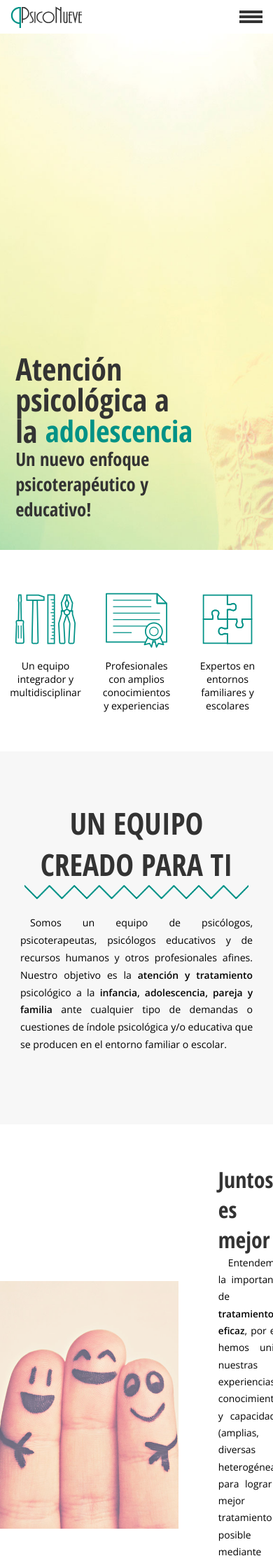
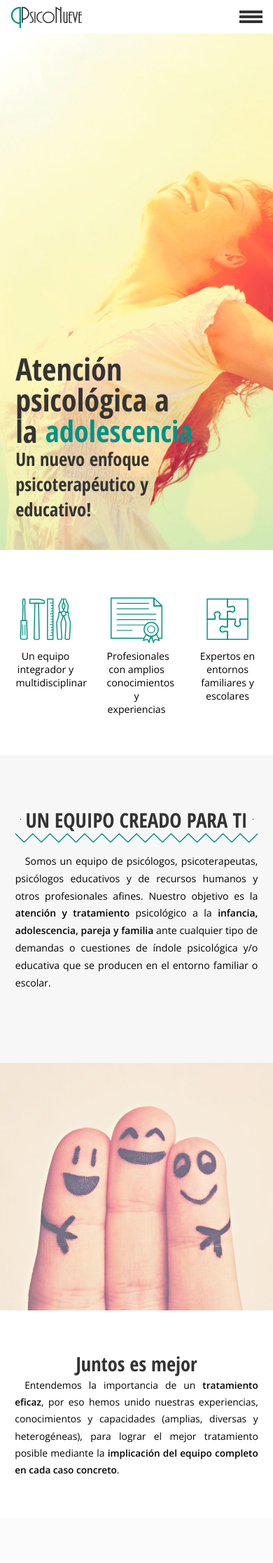
Before and after one commit to santiagodls/psiconueve, a Jekyll site: the page built from index.html, in a window 390 px wide. Shown: the top 2234 px of the page at 70% size. Built offline with Jekyll 4.4.1, drawn with Linux system fonts in a browser that asks for light colours.

Commit message:
MQ para index

```diff
--- a/_sass/global.scss
+++ b/_sass/global.scss
@@ -52,28 +52,7 @@ main p + p, li p {
 	display: inline-block;
 }
 .underlined {
-	border-style: solid;
-	border-width: 0 0 .5em;
-	border-image: url("../images/pattern.png") 50 20 round;
-	display: inline-flex;
-	justify-content: center;
-	align-items: center;
-	padding: 0 .25em;
-	width: 100%;
-	max-width: 15em;
-	margin-bottom: .5em;
-	&:after, &:before {
-		content: "";
-		flex: 1;
-		height: 0.045em;
-		background: $green1;
-	}
-	&:before {
-		margin-right: .25em;
-	}
-	&:after {
-		margin-left: .25em;
-	}
+	@include underlined;
 }
 .contact {
 	font-size: 1.1em;
--- a/_sass/mixins.scss
+++ b/_sass/mixins.scss
@@ -31,3 +31,28 @@
 	background: url("../images/#{$bkg}.svg") no-repeat;
 	z-index: -1;
 }
+@mixin underlined {
+	border-style: solid;
+	border-width: 0 0 .5em;
+	border-image: url("../images/pattern.png") 50 20 round;
+	box-sizing: border-box;
+	display: inline-flex;
+	justify-content: center;
+	align-items: center;
+	padding: 0 .25em;
+	width: 100%;
+	max-width: 15em;
+	margin-bottom: .5em;
+	&:after, &:before {
+		content: "";
+		flex: 1;
+		height: 0.045em;
+		background: $green1;
+	}
+	&:before {
+		margin-right: .25em;
+	}
+	&:after {
+		margin-left: .25em;
+	}
+}
--- a/_sass/queries.scss
+++ b/_sass/queries.scss
@@ -15,6 +15,17 @@
 }
 /* Custom, iPhone Retina */
 @media (max-width : 320px) {
+}
+
+//## GLOBALES #######
+@media (max-width: 480px) {
+	.title, .subtitle {
+		font-size: 2em;
+	}
+	.rp-padding {
+		padding-left: $mobile-padding !important;
+		padding-right: $mobile-padding !important;
+	}
 }
 
 //## COVERS #######
@@ -81,9 +92,6 @@
 			font-size: 1.2em;
 		}
 	}
-	.underlined {
-		width: 90%;
-	}
 }
 
 //## MENU-FS && HEADER #######
@@ -134,5 +142,68 @@
 }
 //## SECTIONS #######
 // index
+@media (max-width: 660px) {
+	#index-content {
+		.content:nth-child(2) {
+			flex-direction: column;
+			.img {
+				width: 100%;
+				max-width: 100%;
+			}
+			.wrapper {
+				padding-left: 2em;
+				padding-right: 2em;
+				.subtitle {
+					text-align: center;
+				}
+			}
+		}
+	}
+}
 @media (max-width: 480px) {
+	#abstract ul {
+		justify-content: space-around;
+		li {
+			width: 6em;
+			margin: 4em .5em;
+			&:before {
+				width: 6em;
+				margin-bottom: 0;
+			}
+		}
+	}
+	#index-content {
+		.content:nth-child(3) {
+			padding: 0;
+			display: flex;
+			flex-direction: column-reverse;
+			background: transparent;
+			.wrapper {
+				background: $grey0;
+			}
+			.title {
+				margin-top: 1em;
+				@include underlined;
+			}
+			&:before {
+				display: block;
+				position: static;
+				height: 30em;
+				background: url("../images/10.jpg") no-repeat center;
+				background-size: cover;
+				opacity: 1;
+			}
+		}
+		.content:nth-child(4) {
+			padding-top: 4em;
+			.wrapper {
+				flex-direction: column;
+				p {
+					width: 100%;
+					max-width: 100%;
+					margin-bottom: 1em;
+				}
+			}
+		}
+	}
 }
--- a/assets/scripts/scripts.js
+++ b/assets/scripts/scripts.js
@@ -70,31 +70,31 @@ function rotator(element) {
 }
 textRotator();
 
-//PARALLAX
-$(function(){
-	$('.jarallax').jarallax({
-		speed: 0.5,
-		noAndroid: true
-	});
-	var isIE = /*@cc_on!@*/false || !!document.documentMode;
-	var isEdge = !isIE && !!window.StyleMedia;
-	if (isIE || isEdge) {
-		$(".jarallax").addClass("ms").jarallax("destroy");
-	}
-});
-var parallaxTimer;
-$(window).resize(function(){
-	if($(".nav05").length > 0) {
-		clearTimeout(parallaxTimer);
-		parallaxTimer = setTimeout(function(){
-			$(".nav05").jarallax("destroy");
-			$(".nav05").jarallax({
-				speed: 0.5,
-				noAndroid: true
-			});
-		}, 100);
-	}
-});
+// //PARALLAX
+// $(function(){
+// 	$('.jarallax').jarallax({
+// 		speed: 0.5,
+// 		noAndroid: true
+// 	});
+// 	var isIE = /*@cc_on!@*/false || !!document.documentMode;
+// 	var isEdge = !isIE && !!window.StyleMedia;
+// 	if (isIE || isEdge) {
+// 		$(".jarallax").addClass("ms").jarallax("destroy");
+// 	}
+// });
+// var parallaxTimer;
+// $(window).resize(function(){
+// 	if($(".nav05").length > 0) {
+// 		clearTimeout(parallaxTimer);
+// 		parallaxTimer = setTimeout(function(){
+// 			$(".nav05").jarallax("destroy");
+// 			$(".nav05").jarallax({
+// 				speed: 0.5,
+// 				noAndroid: true
+// 			});
+// 		}, 100);
+// 	}
+// });
 
 //FORMS
 $(function(){
@@ -167,29 +167,31 @@ var responsiveTimer,
 		md = new MobileDetect(window.navigator.userAgent);
 $(function(){
 	if($("#index-cover").length > 0) {
-		setHeight();
+		setValues();
 	}
 })
 $(window).resize(function(){
 	clearTimeout(responsiveTimer);
-	responsiveTimer = setTimeout(setHeight, 100);
+	responsiveTimer = setTimeout(setValues, 100);
 });
-function setHeight(){
+function setValues(){
 	var ww = window.innerWidth,
 			wh = window.innerHeight,
 			hh = $("#main-header").outerHeight(),
-			element = $("#index-cover"),
+			iCover = $("#index-cover"),
 			menu = $("#menu-fs ul");
+
 	//set element height
-	if (element.length > 0 && ww != initialWW && md.mobile()) {
-		element.css("height", wh - hh);
+	if (iCover.length > 0 && ww != initialWW && md.mobile()) {
+		iCover.css("height", wh - hh);
 	}
-	//set menu height
+	//set menu orientation
 	if (!menu.hasClass("horizontal") && md.phone() && ww > wh) {
 		menu.toggleClass("horizontal");
 	}
 	else if(menu.hasClass("horizontal") && md.phone() && ww < wh){
 		menu.toggleClass("horizontal");
 	}
+
 	initialWW = window.innerWidth;
 }
--- a/index.html
+++ b/index.html
@@ -17,7 +17,7 @@ exclude: true
 	</ul>
 </section>
 <section id="index-content">
-	<div class="content">
+	<div class="content rp-padding">
 		<h2 class="title underlined">UN EQUIPO CREADO PARA TI</h2>
 		<p>
 			Somos un equipo de psicólogos, psicoterapeutas, psicólogos educativos y de recursos humanos y otros profesionales afines. Nuestro objetivo es la <b>atención y tratamiento</b> psicológico a la <b>infancia, adolescencia, pareja y familia</b> ante cualquier tipo de demandas o cuestiones de índole psicológica y/o educativa que se producen en el entorno familiar o escolar.
@@ -25,7 +25,7 @@ exclude: true
 	</div>
 	<div class="content">
 		<div class="img"></div>
-		<div class="wrapper">
+		<div class="wrapper rp-padding">
 			<h3 class="subtitle">Juntos es mejor</h3>
 			<p>
 				Entendemos la importancia de un <b>tratamiento eficaz</b>, por eso hemos unido nuestras experiencias, conocimientos y capacidades  (amplias, diversas y heterogéneas), para lograr el mejor tratamiento posible mediante la <b>implicación del equipo completo en cada caso concreto</b>.
@@ -33,14 +33,14 @@ exclude: true
 		</div>
 	</div>
 	<div class="content jarallax">
-		<div class="wrapper">
+		<div class="wrapper rp-padding">
 			<h2 class="title">COOPERAMOS PARA MEJORAR</h2>
 			<p>
 				PsicoNueve se formó en el año 2015 por un equipo inicial de nueve profesionales, todos psicólogos en ejercicio profesional, <b>interesados en el mundo infantil y familiar</b>, preocupados por el incremento de conflictos y problemas psicológicos y educativos que se dan alrededor de la familia, los padres, la pareja, los adolescentes, los niños, el embarazo, la fertilidad y la crianza. Por nuestra amplia experiencia profesional y vital, hemos sido espectadores privilegiados de los mismos, <b>sumando</b> en este proyecto <b>nuestras experiencias</b>, conocimientos y formas diferentes de enfocar las soluciones para ofrecer una <b>ayuda efectiva y completa</b>.
 			</p>
 		</div>
 	</div>
-	<div class="content">
+	<div class="content rp-padding">
 		<h2 class="title underlined">PROCESOS PSICOCOOPERATIVOS</h2>
 		<div class="wrapper">
 			<p>
```
